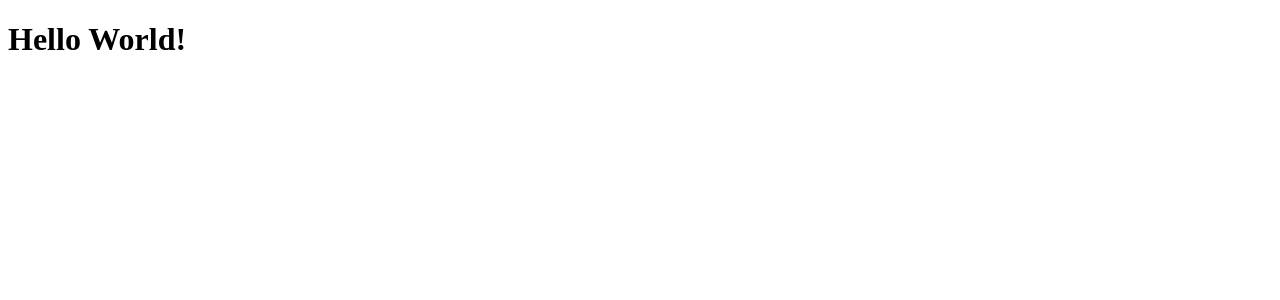
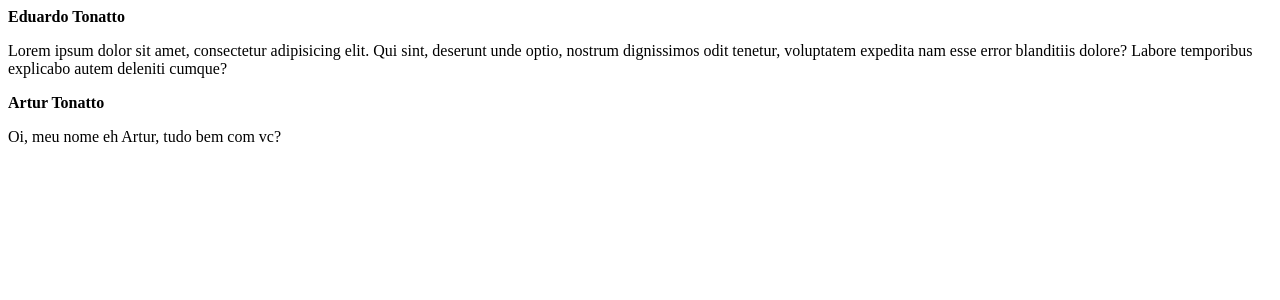
Before and after one commit to EdTonatto/ROCKETSEAT-Ignite-ReactJS, a React (Vite) app in the folder capitulo-1/fundamentos-reactjs/: page / in a window 1280 px wide. Shown: the top 300 px of the page. Built offline with nearby package versions, Linux system fonts and the light colour scheme.

Commit message:
:sparkles: Implementado conceitos de Componentes/Propriedades

```diff
--- a/capitulo-1/fundamentos-reactjs/src/App.jsx
+++ b/capitulo-1/fundamentos-reactjs/src/App.jsx
@@ -1,7 +1,10 @@
-function App() {
+import { Post } from './Post.jsx'
+
+export function App() {
   return (
-    <h1>Hello World!</h1>
+    <div>
+      <Post author="Eduardo Tonatto" content = "Lorem ipsum dolor sit amet, consectetur adipisicing elit. Qui sint, deserunt unde optio, nostrum dignissimos odit tenetur, voluptatem expedita nam esse error blanditiis dolore? Labore temporibus explicabo autem deleniti cumque?"/>
+      <Post author="Artur Tonatto" content = "Oi, meu nome eh Artur, tudo bem com vc?"/>
+    </div>
   )
 }
-
-export default App
--- /dev/null
+++ b/capitulo-1/fundamentos-reactjs/src/Post.jsx
@@ -0,0 +1,9 @@
+/* eslint-disable react/prop-types */
+export function Post(props){
+  return (
+    <div>
+      <strong>{props.author}</strong>
+      <p>{props.content}</p>
+    </div>
+  )
+}
--- a/capitulo-1/fundamentos-reactjs/src/main.jsx
+++ b/capitulo-1/fundamentos-reactjs/src/main.jsx
@@ -1,6 +1,6 @@
 import React from 'react'
 import ReactDOM from 'react-dom/client'
-import App from './App.jsx'
+import { App } from './App.jsx'
 
 ReactDOM.createRoot(document.getElementById('root')).render(
   <React.StrictMode>
```
